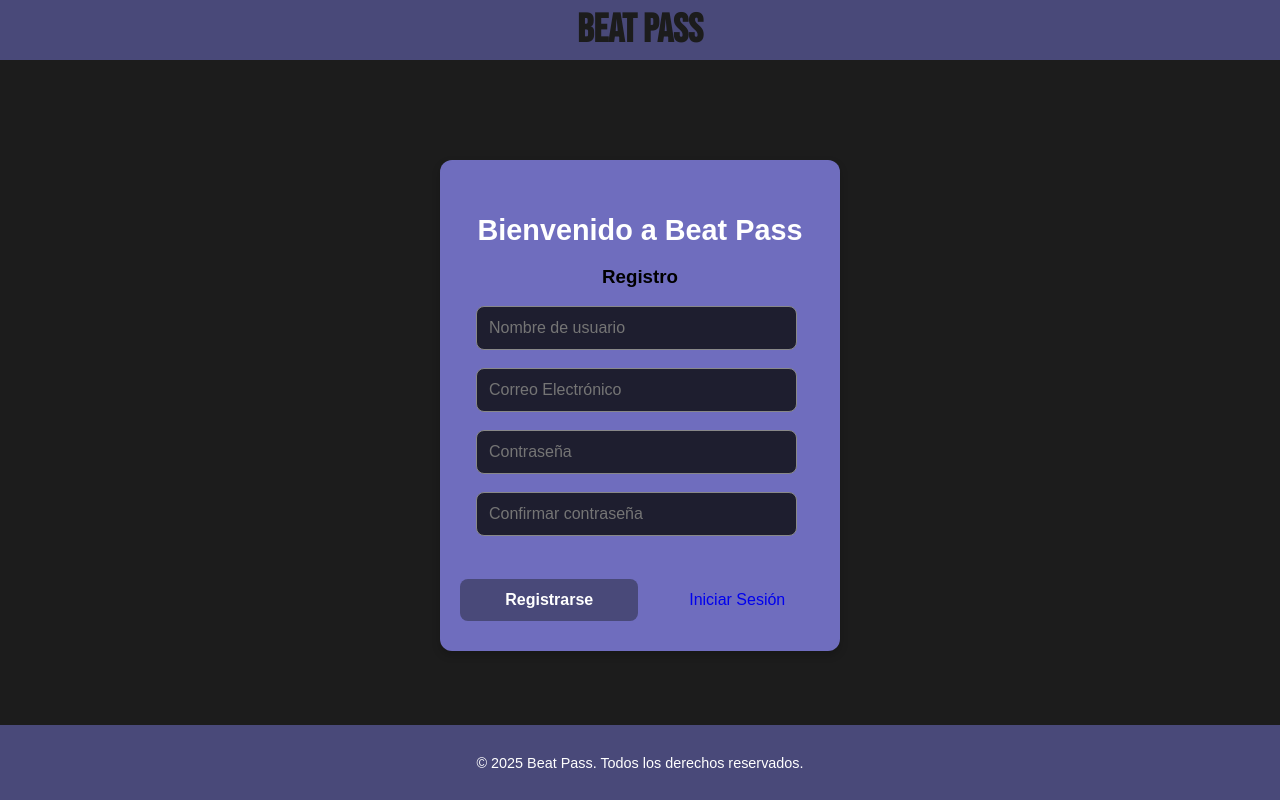
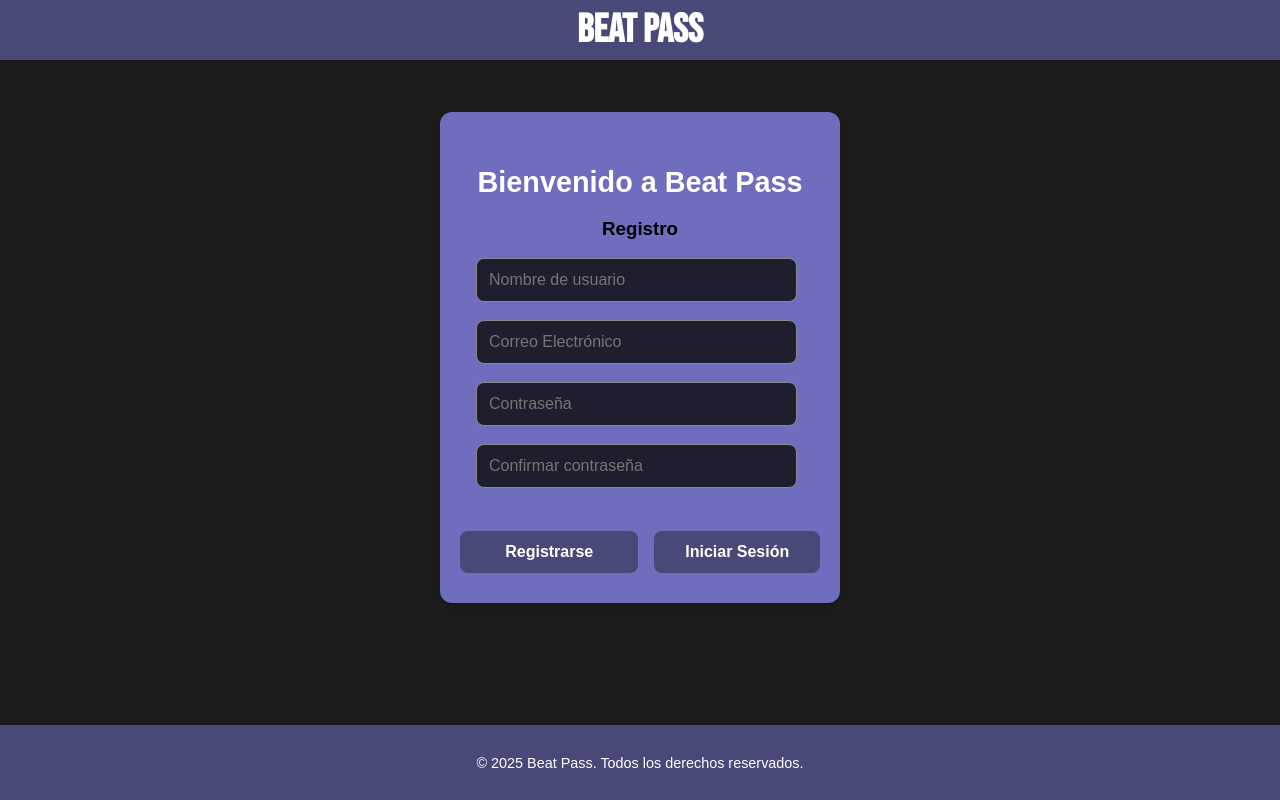
Before and after one commit to Kiddgoby/Transversal-BeatPass, a PHP site: page /Registro.html in a window 1280 px wide. Run offline with PHP 8.4, Linux system fonts and the light colour scheme.

Commit message:
Cambio Visual Registro

```diff
--- a/View/Registro/Registro.html
+++ b/View/Registro/Registro.html
@@ -38,7 +38,10 @@
             <div class="buttons">
                 <button type="submit" name="Singup" id="Singup" class="button">Registrarse</button>
 
-                <a href="../InicioSesion/index1.html" class="button">Iniciar Sesión</a>
+
+                <a href="../InicioSesion/index1.html" class="button">
+                    <button type="button" id="IrInicio" name="IrInicio"> Iniciar Sesión</button>
+                </a>
             </div>
         </form>
     </article>
--- a/View/Registro/StyleR.css
+++ b/View/Registro/StyleR.css
@@ -47,14 +47,15 @@ header {
 }
 
 header h1 {
+    color: var(--Color-letras);
+    margin: 0;
     font-size: 2.5rem;
-    color: var(--Color-principal);
-    margin: 0;
+    text-align: center;
 }
 
 /* ARTICLE - Contenedor del formulario */
 article {
-    margin-top: 10rem; /* Espacio para no tapar el header */
+    margin-top: 7rem; /* Espacio para no tapar el header */
     padding: 30px 20px;
     background-color: var(--Color-secundario-flojo);
     border-radius: 12px; /* Bordes redondeados */
```
